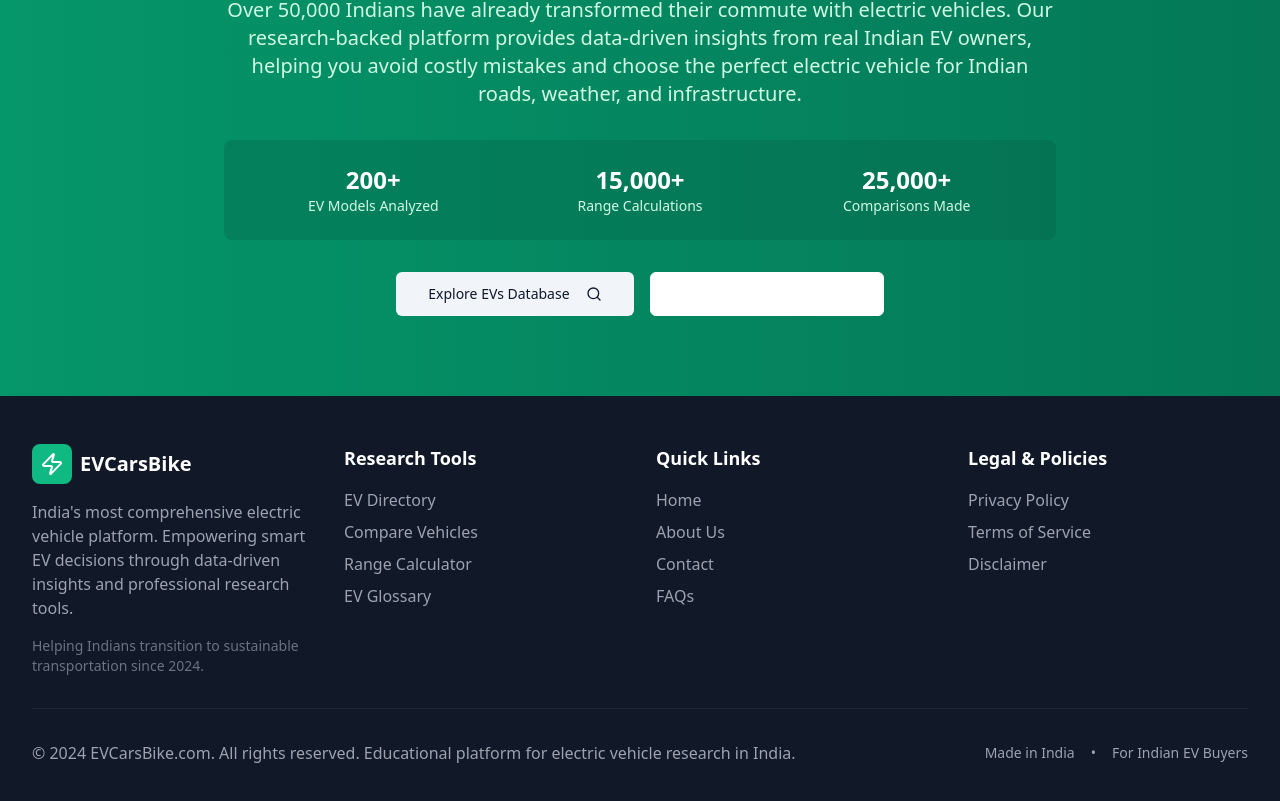
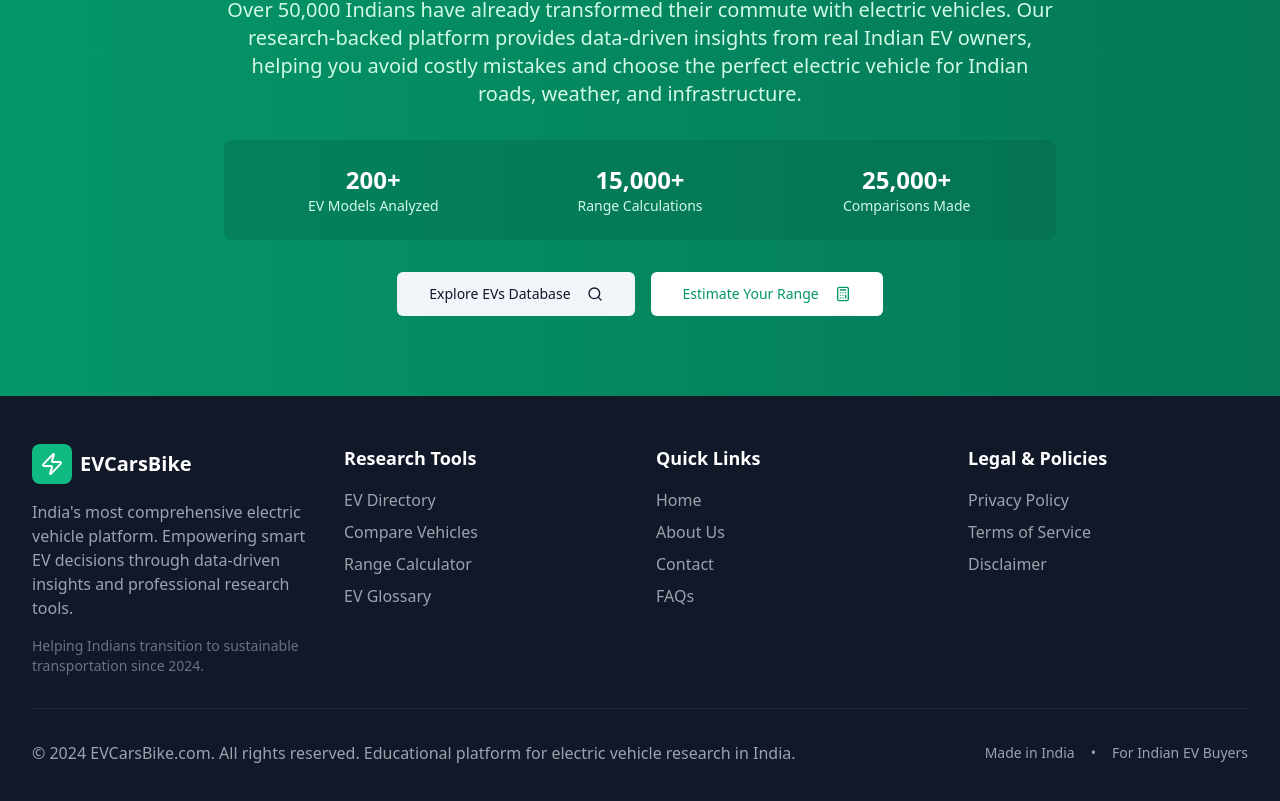
Before and after one commit to Shashi8066/ev-insight-india, a React (Vite) app: page / in a window 1280 px wide. Shown: the part 3249-4050 px from the top of the page. Built offline with nearby package versions, Linux system fonts and the light colour scheme.

Commit message:
Fix: Improve "Estimate Your Range" button visibility
Adjusted the "Estimate Your Range" button on the homepage to improve visibility by changing the text and background colors to be more distinct.

```diff
--- a/src/pages/Index.tsx
+++ b/src/pages/Index.tsx
@@ -298,7 +298,7 @@ const Index = () => {
                   Explore EVs Database <Search className="ml-2 h-5 w-5" />
                 </Link>
               </Button>
-              <Button asChild size="lg" variant="outline" className="border-white text-white hover:bg-white hover:text-emerald-600">
+              <Button asChild size="lg" className="bg-white text-emerald-600 hover:bg-emerald-50 hover:text-emerald-700 border-white">
                 <Link to="/range-calculator">
                   Estimate Your Range <Calculator className="ml-2 h-5 w-5" />
                 </Link>
```
